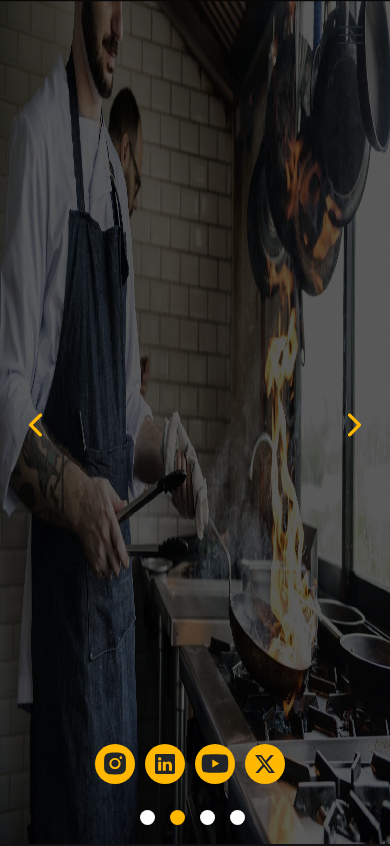
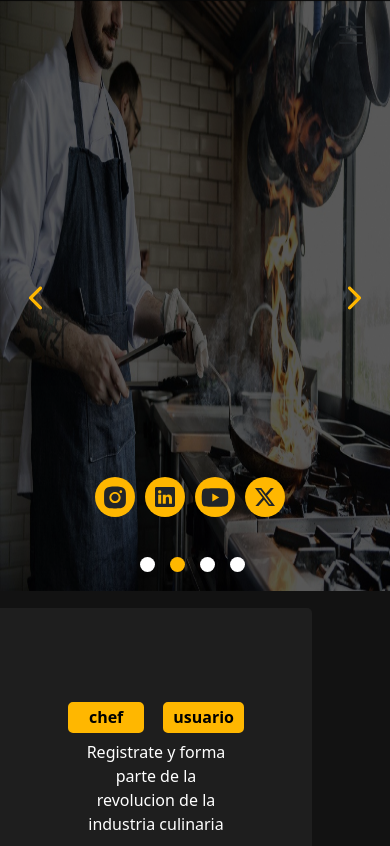
Before and after one commit to Franandrade94/0-React-Project, a React (Create React App) app: page / in a window 390 px wide. Shown: the top 846 px of the page. Built offline with nearby package versions, Linux system fonts and the light colour scheme.

Commit message:
responsive

```diff
--- a/src/components/Landing/landing.css
+++ b/src/components/Landing/landing.css
@@ -2,6 +2,7 @@
 
   .slider-container {
     position: relative;
+
   }
 
   .arrows-container {
@@ -11,7 +12,7 @@
     width: 100%;
     display: flex;
     justify-content: space-between;
-    z-index: 1; /* Asegura que las flechas estén por encima de las imágenes */
+    z-index: 1;
   }
 
   .prev-arrow,
@@ -71,12 +72,12 @@
 
   .Card-size img{
     width: 100vw;
-    height: 100vh;
+    height: 70vh;
 }
 
 .home-redes-container {
   position: absolute;
-  top: 87.5%;
+  top: 80%;
   left: 23%;
   z-index: 1;
   display: flex;
--- a/src/components/footer/footer.css
+++ b/src/components/footer/footer.css
@@ -9,7 +9,7 @@
     }
 
     .footer-section1 {
-        text-align: left;
+        text-align: left !important;
     }
 
     .footer-section2 {
@@ -22,6 +22,12 @@
     }
 
     .footer-content {
+        flex: 1;
+        margin-right: 20px;
+    }
+
+    .footer-content2{
+        text-align: left !important;
         flex: 1;
         margin-right: 20px;
     }
@@ -64,6 +70,13 @@
     .footer-content {
         flex: 1;
         margin-right: 20px;
+        text-align: center;
+    }
+
+    .footer-content2{
+        text-align: right !important;
+        flex: 1;
+        margin-right: 20px;
     }
 }
 
@@ -97,4 +110,9 @@
         flex: 1;
         margin-right: 20px;
     }
+    .footer-content2{
+        text-align: right !important;
+        flex: 1;
+        margin-right: 20px;
+    }
 }
--- a/src/components/footer/index.js
+++ b/src/components/footer/index.js
@@ -18,7 +18,7 @@ const Footer = () => {
                     <h1 style={{ fontSize: "50px", fontWeight: '700' }}>Logo</h1>
                     <p style={{ fontSize: "15px" }}>correo</p>
                 </div>
-                <div style={{ textAlign:'right' }} className='footer-content'>
+                <div style={{ textAlign:'right' }} className='footer-content2'>
                     <h4 style={{ fontSize: "20px",fontWeight: '600' }}>Comunidad</h4>
                     <p style={{ fontSize: "15px" }}>imput</p>
                     <p style={{ fontSize: "15px" }}>imput</p>
```
